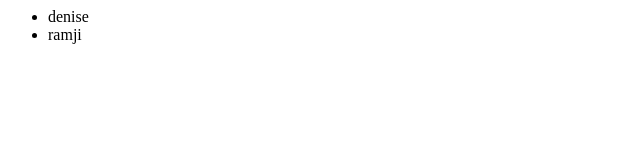
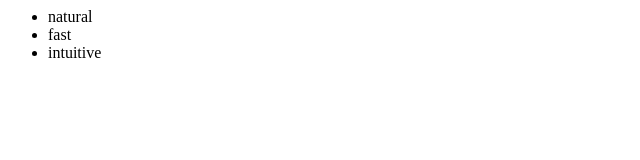
Before and after one commit to dding42/newGitTest, a plain HTML site: page index.html in a window 1280 px wide. Shown: the full height of the page, 0-640 px from the left. Drawn offline with Linux system fonts and the light colour scheme.

Commit message:
made changes

```diff
--- a/index.html
+++ b/index.html
@@ -3,8 +3,10 @@
 
 		<div>
 			<ul>
-				<li>denise</li>
-				<li>ramji</li>
+				<li>natural</li>
+				<li>fast</li>
+				<li>intuitive</li>
+
 			</ul>
 		</div>
 
```
